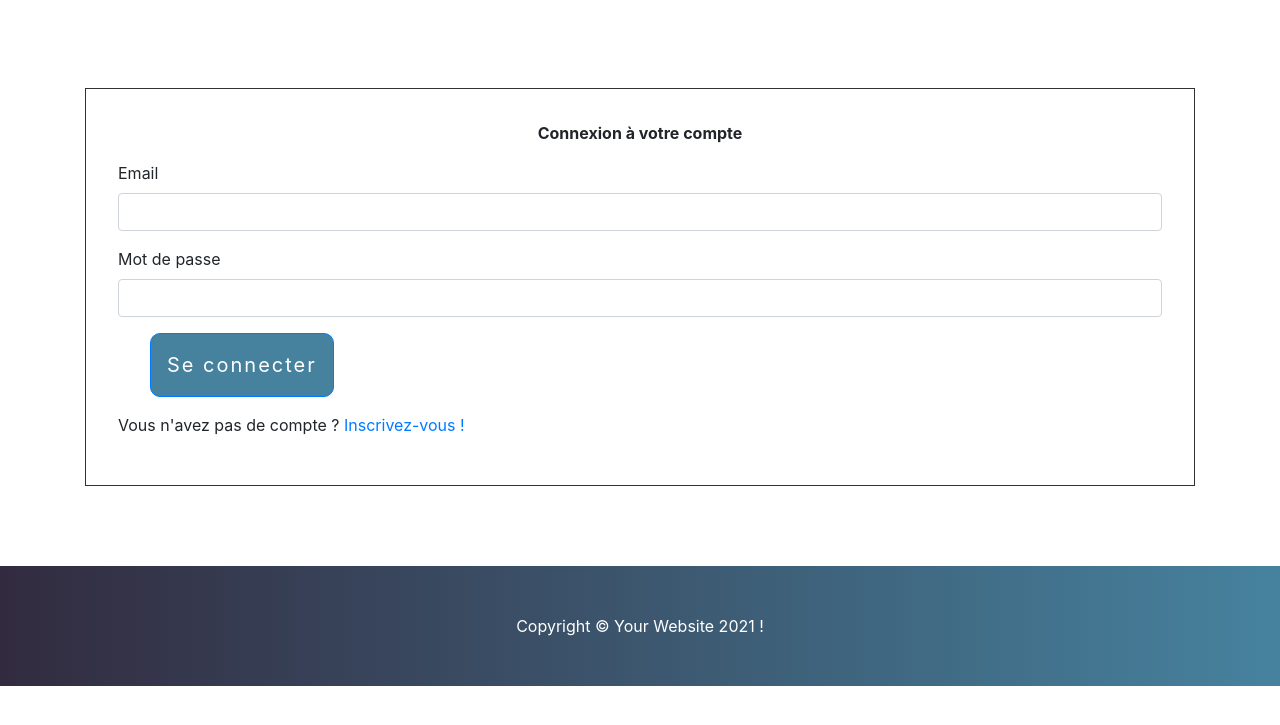
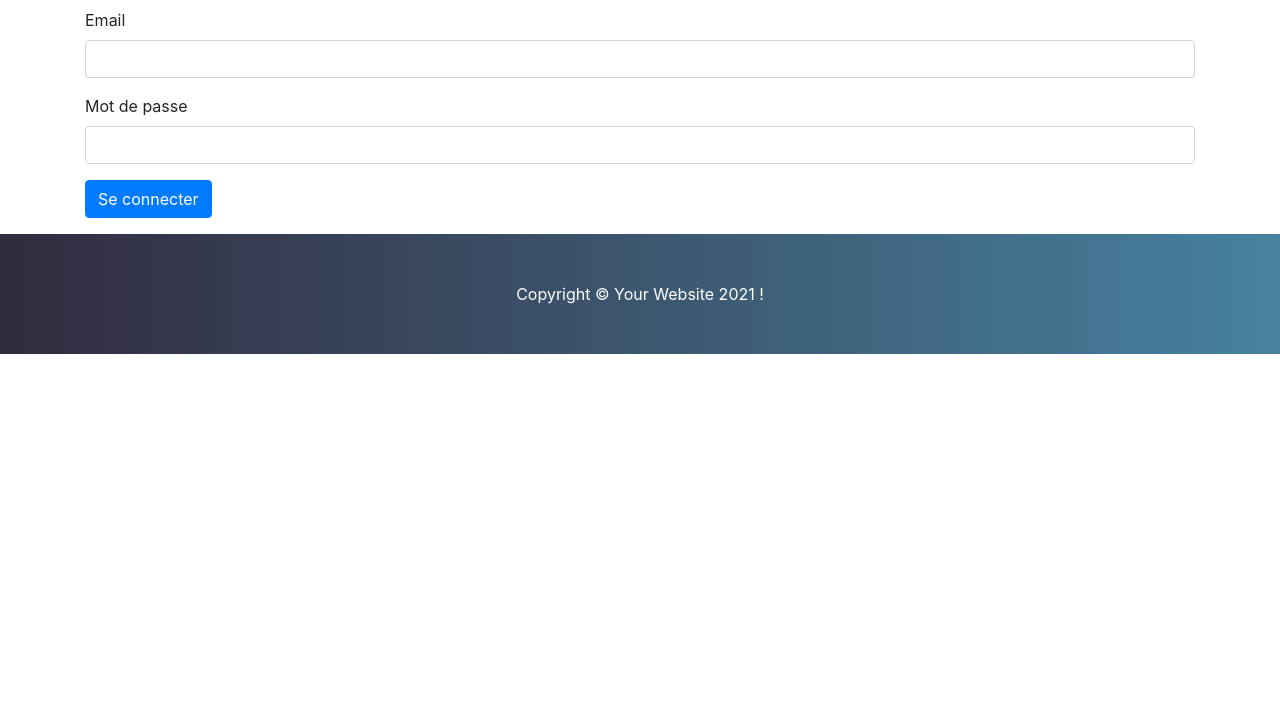
Before and after one commit to Regliss/Challenge48h, a Symfony app: template templates/user/login.html.twig in a window 1280 px wide. Shown: the part 56-781 px from the top of the page. Run offline with Twig, Linux system fonts and the light colour scheme; the template is opened without the code that fills it, so the values that code supplies are empty; some libraries are stand-ins or nearby versions.

Commit message:
connexion

```diff
--- a/src/Controller/UserController.php
+++ b/src/Controller/UserController.php
@@ -60,7 +60,7 @@ class UserController extends AbstractController
 	*/
 	public function login(AuthenticationUtils $auth){
 		//Le username de la personne qui se connect
-		$lastEmail = $auth -> getLastUsername();
+		$lastUsername = $auth -> getLastUsername();
 		//erreur d'identification
 		$error = $auth -> getLastAuthenticationerror();
 		if($error){
@@ -69,7 +69,7 @@ class UserController extends AbstractController
 
 
 		return $this -> render('user/login.html.twig', array(
-			'lastEmail' => $lastEmail,)
+			'lastUsername' => $lastUsername,)
 		);
 
 	}
--- a/templates/user/login.html.twig
+++ b/templates/user/login.html.twig
@@ -3,31 +3,23 @@
 
 {% block content %}
 
-    <section class="container_login">
-
-        <div class="block_title_login">
-            <p> Connexion à votre compte </p>
-        </div>
-
-        <form method="post" action="{{ path('login_check') }}">
+<form method="post" action="">
 
 
     <div class="form-group">
         <label>Email</label>
-                <input type="text" class="form-control" name="_email"  value="{{ lastEmail }}"/>
+        <input type="text" id="registration_username" class="form-control" name="_username"  value="{{ lastUsername }}"/>
     </div>
     <div class="form-group">
         <label>Mot de passe</label>
         <input type="password" class="form-control" name="_password" />
     </div>
     <div class="form-group">
-                <input type="submit" value="Se connecter" class="btn btn-primary" id="btn_login"/>
+        <input type="submit" value="Se connecter" class="btn btn-primary"/>
     </div>
 
 </form>
 
-        <p>Vous n'avez pas de compte ? <a href="{{  path('register') }}">Inscrivez-vous !<a/></p>
 
-    </section>
 
 {% endblock %}
```
Also changed, not shown: src/Entity/User.php (+22 -0 lines), 1 other file. Lines whose indentation alone changed are shown as unchanged.
